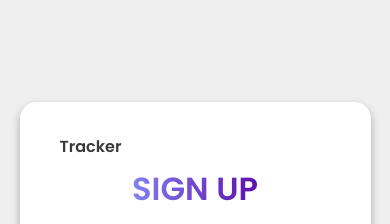
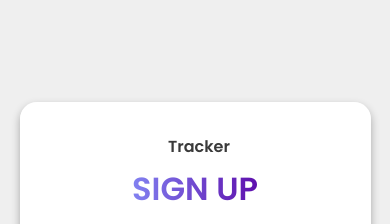
Before and after one commit to Samikshajn03/tracker, a Next.js app: page /signup in a window 390 px wide. Shown: the top 224 px of the page. Built offline with nearby package versions, Linux system fonts and the light colour scheme.

Commit message:
profile-page

```diff
--- a/styles/Components/Signup.scss
+++ b/styles/Components/Signup.scss
@@ -52,6 +52,10 @@ $max-width: 1200px;
     color: #3A3A3A;
     font-weight: 600;
     margin-left: 0.5em;
+     @media (max-width:700px){
+        display: grid;
+        place-content: center;
+      }
 }
 .signup-text{
    background: linear-gradient(to right, rgb(130, 130, 241), rgb(94, 15, 173));
```
